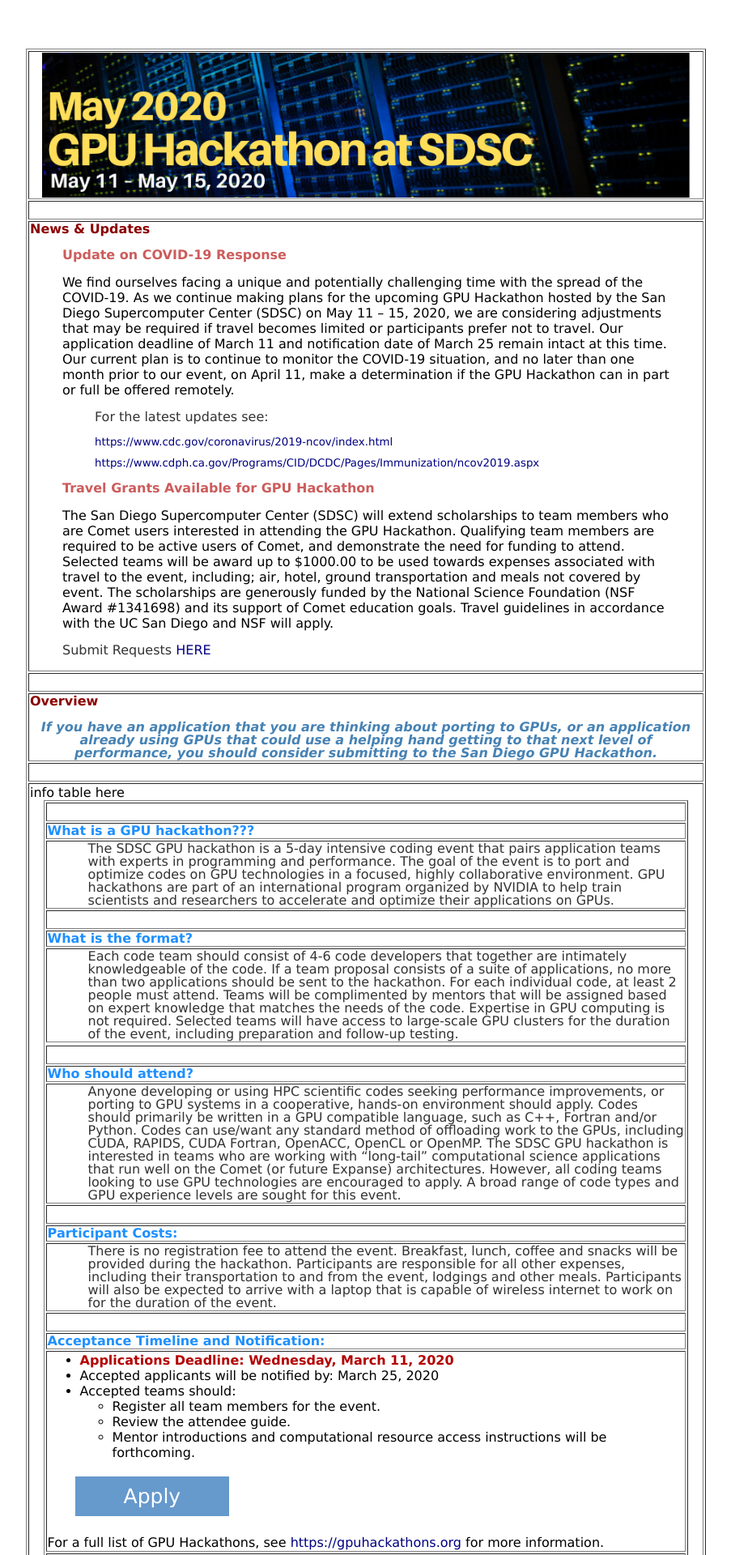
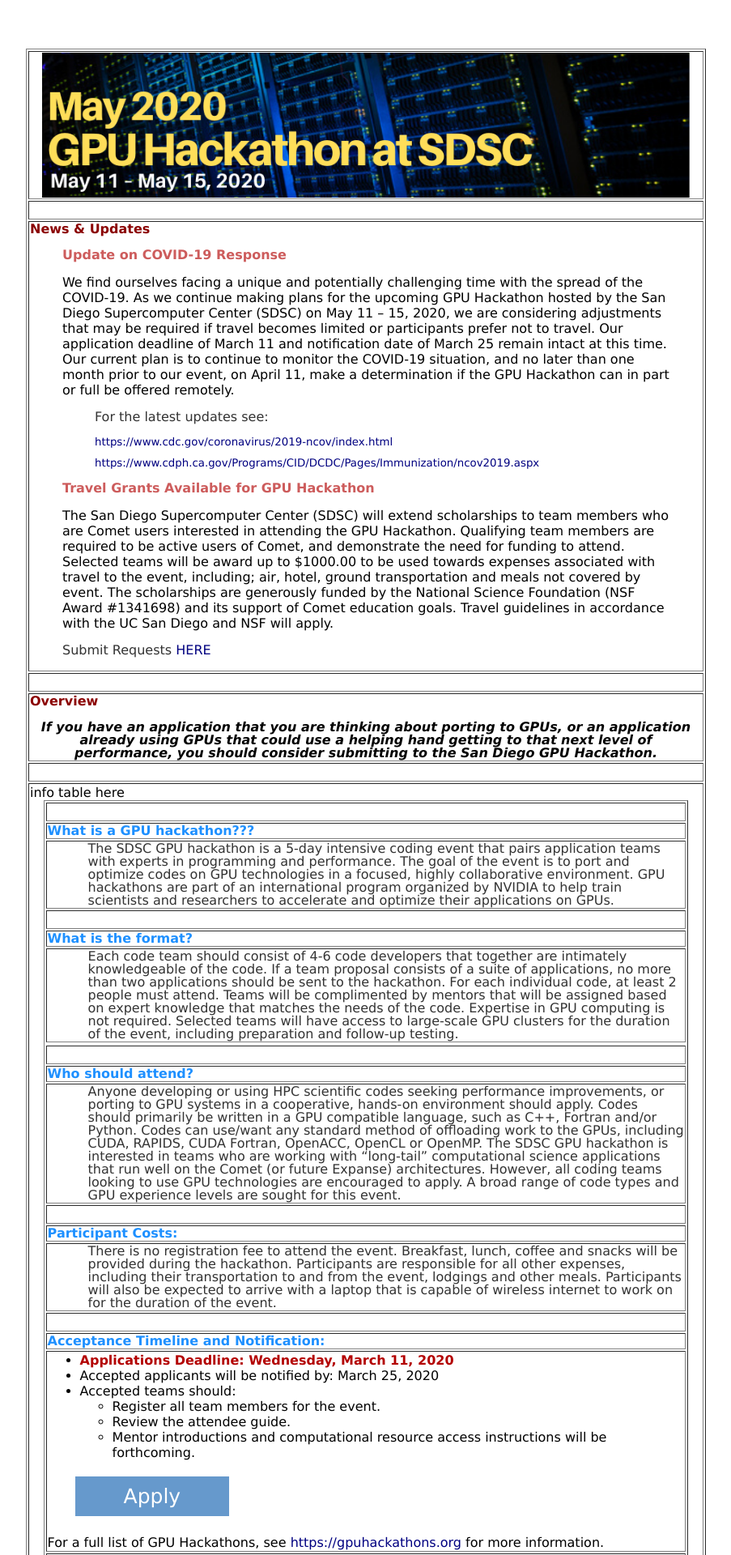
Before and after one commit to sdsc-hpc-training/sdsc-hpc-training.github.io, a Jekyll site: the page built from gpuhackathon/index.html, in a window 1280 px wide. Shown: the top 1920 px of the page at 81% size, without its empty margins (188-1091 px from the left). Built offline with Jekyll 4.4.1, drawn with Linux system fonts in a browser that asks for light colours.

Commit message:
Update gpuhack.css

```diff
--- a/css/gpuhack.css
+++ b/css/gpuhack.css
@@ -42,7 +42,7 @@
   font-style: large;
   font-style: italic;
   text-align: center;
-  color: steelblue;
+  color: black;
 }
 p.italic {
   font-style: italic;
```
